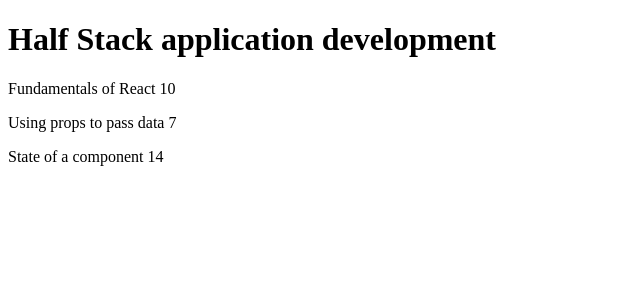
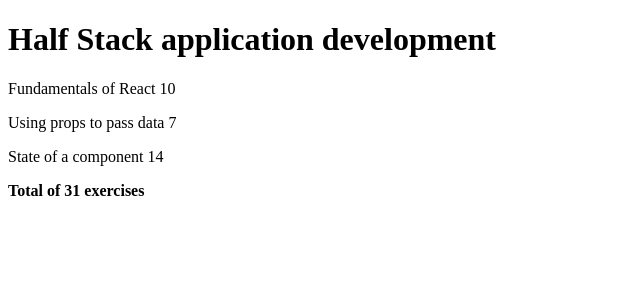
Before and after one commit to serujin/full-stack-open, a React (Vite) app in the folder part-2/: page / in a window 1280 px wide. Shown: the top 300 px of the page, without its empty margins (0-640 px from the left). Built offline with nearby package versions, Linux system fonts and the light colour scheme.

Commit message:
feat: part 2 exercise 2

```diff
--- a/part-2/src/App.jsx
+++ b/part-2/src/App.jsx
@@ -9,14 +9,25 @@
   );
 };
 
+const CourseTotal = ({ parts }) => {
+  const totalExercises = parts.reduce((acc, val) => (acc += val.exercises), 0);
+  return (
+    <p>
+      <b>Total of {totalExercises} exercises</b>
+    </p>
+  );
+};
+
 const Course = ({ course }) => {
   const { name, parts } = course;
+
   return (
     <>
       <Title text={name} />
       {parts.map(({ id, ...part }) => (
         <CourseContent key={id} part={part} />
       ))}
+      <CourseTotal parts={parts} />
     </>
   );
 };
```
